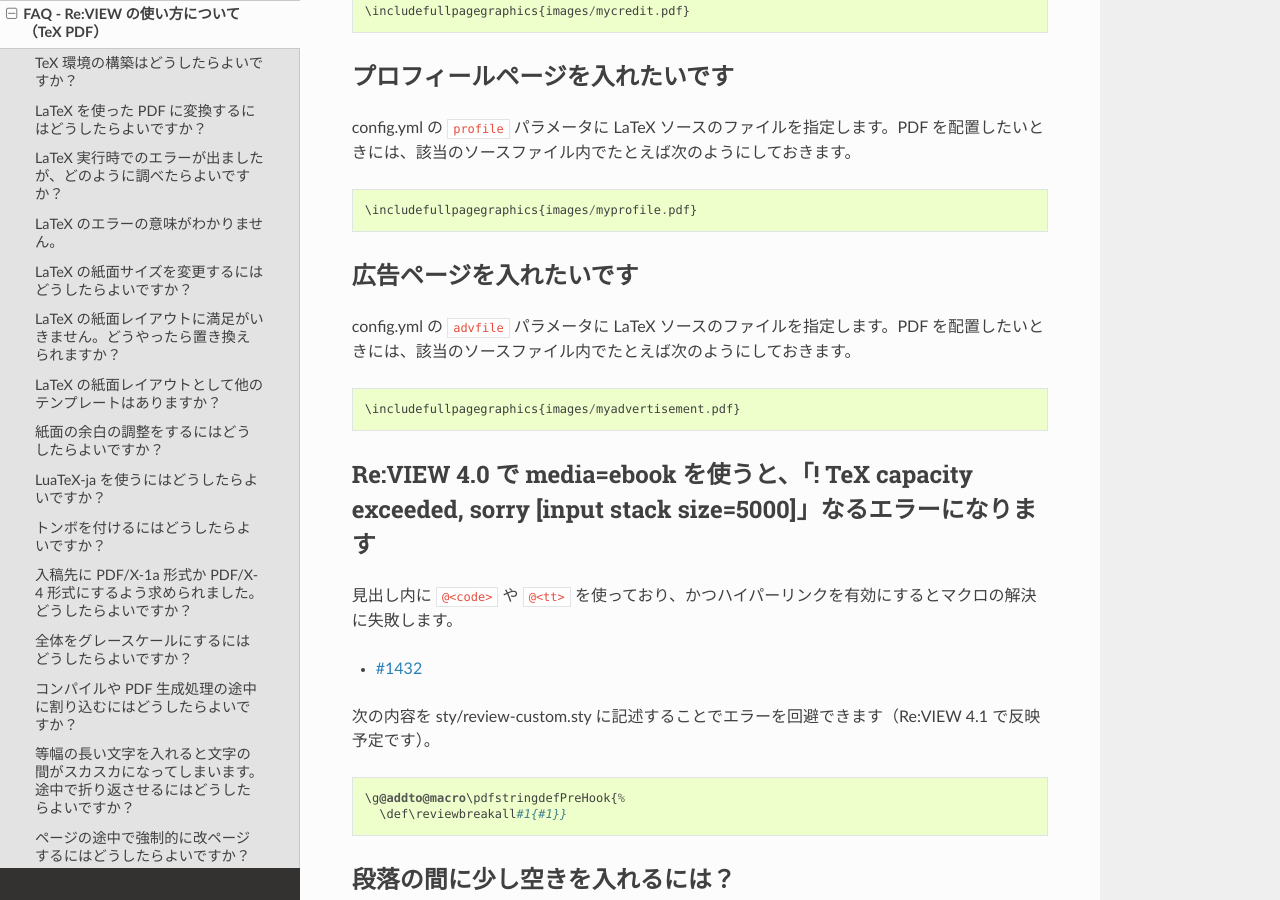
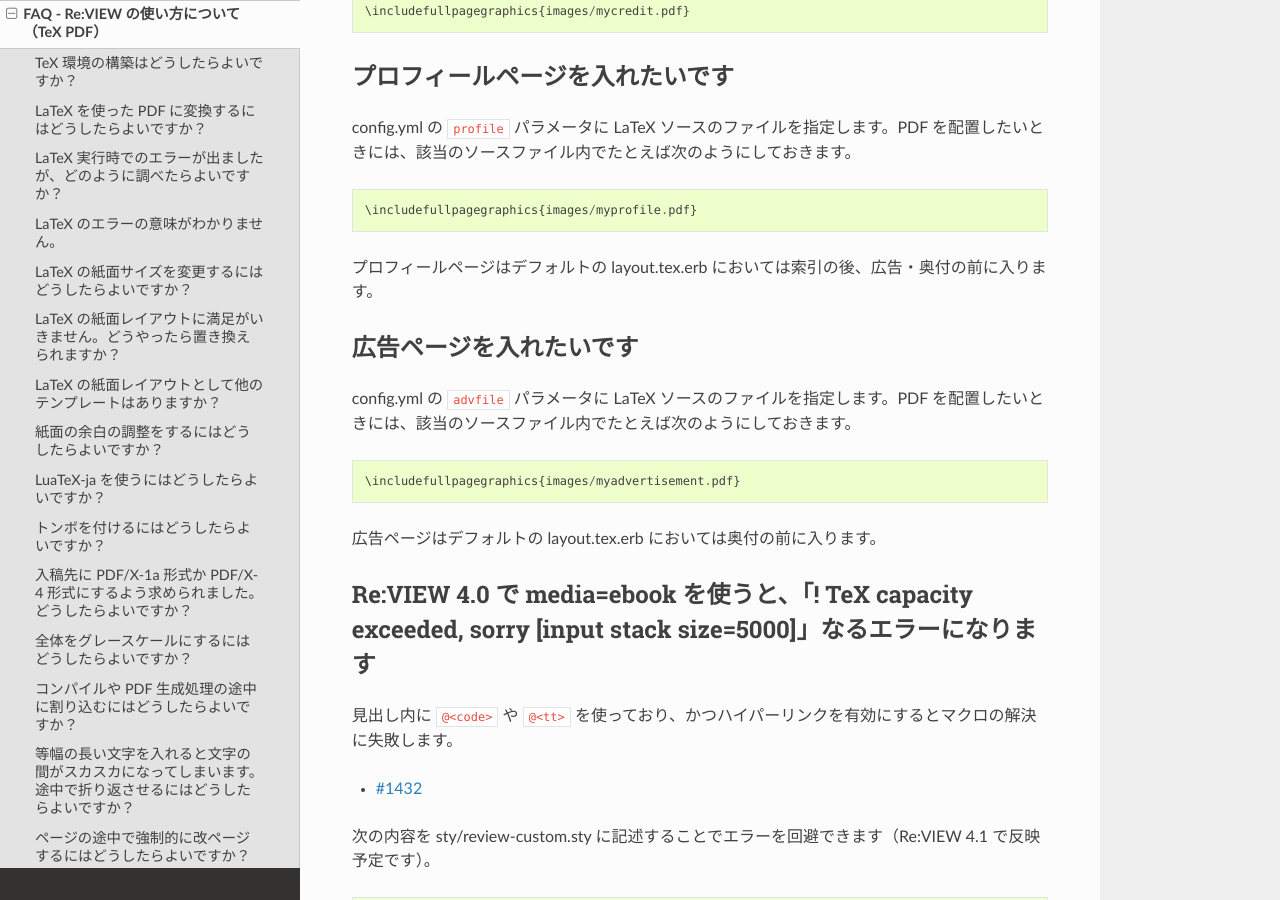
Before and after one commit to reviewml/reviewknowledge-ja, a Sphinx documentation site: the page built from docs/faq/faq-tex.md, in a window 1280 px wide and 900 px high, scrolled down 27067 px. Built offline with Sphinx 7.4.7 and the Read the Docs theme 2.0.0, drawn with Linux system fonts in a browser that asks for light colours.

Commit message:
位置について明記

````diff
--- a/docs/faq/faq-tex.md
+++ b/docs/faq/faq-tex.md
@@ -940,6 +940,8 @@
 \includefullpagegraphics{images/myprofile.pdf}
 ```
 
+プロフィールページはデフォルトの layout.tex.erb においては索引の後、広告・奥付の前に入ります。
+
 ## 広告ページを入れたいです
 
 config.yml の `advfile` パラメータに LaTeX ソースのファイルを指定します。PDF を配置したいときには、該当のソースファイル内でたとえば次のようにしておきます。
@@ -947,6 +949,8 @@
 ```
 \includefullpagegraphics{images/myadvertisement.pdf}
 ```
+
+広告ページはデフォルトの layout.tex.erb においては奥付の前に入ります。
 
 ## Re:VIEW 4.0 で media=ebook を使うと、「! TeX capacity exceeded, sorry [input stack size=5000]」なるエラーになります
 
````
